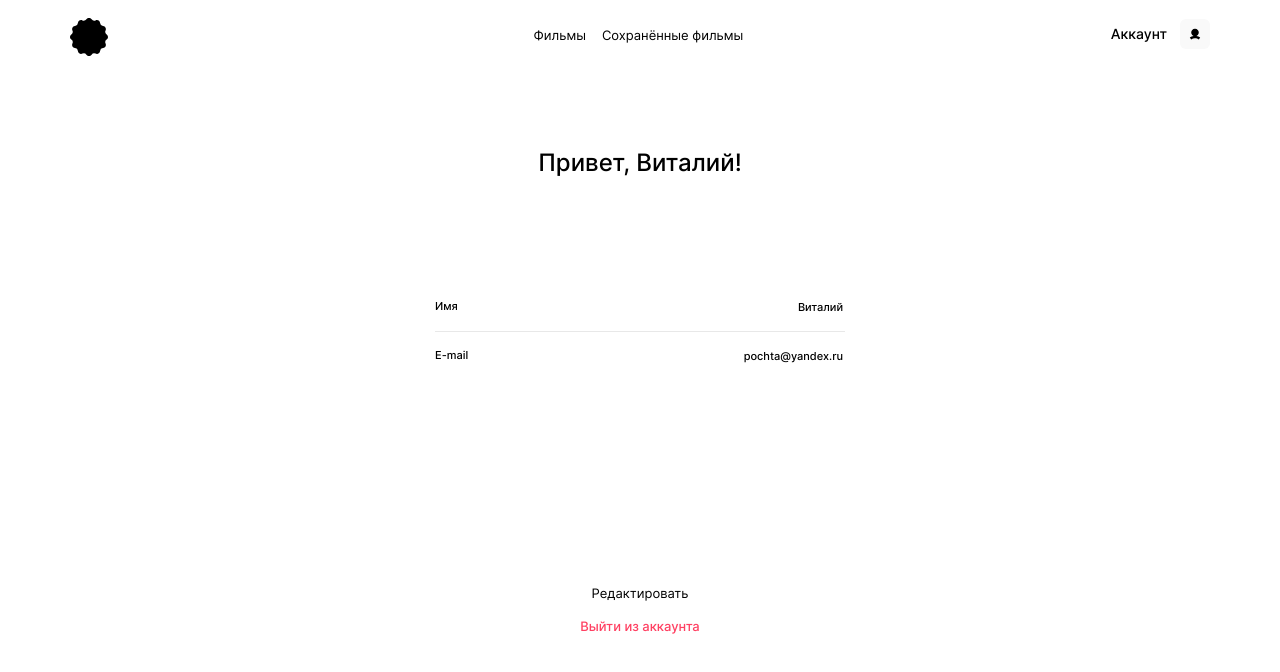
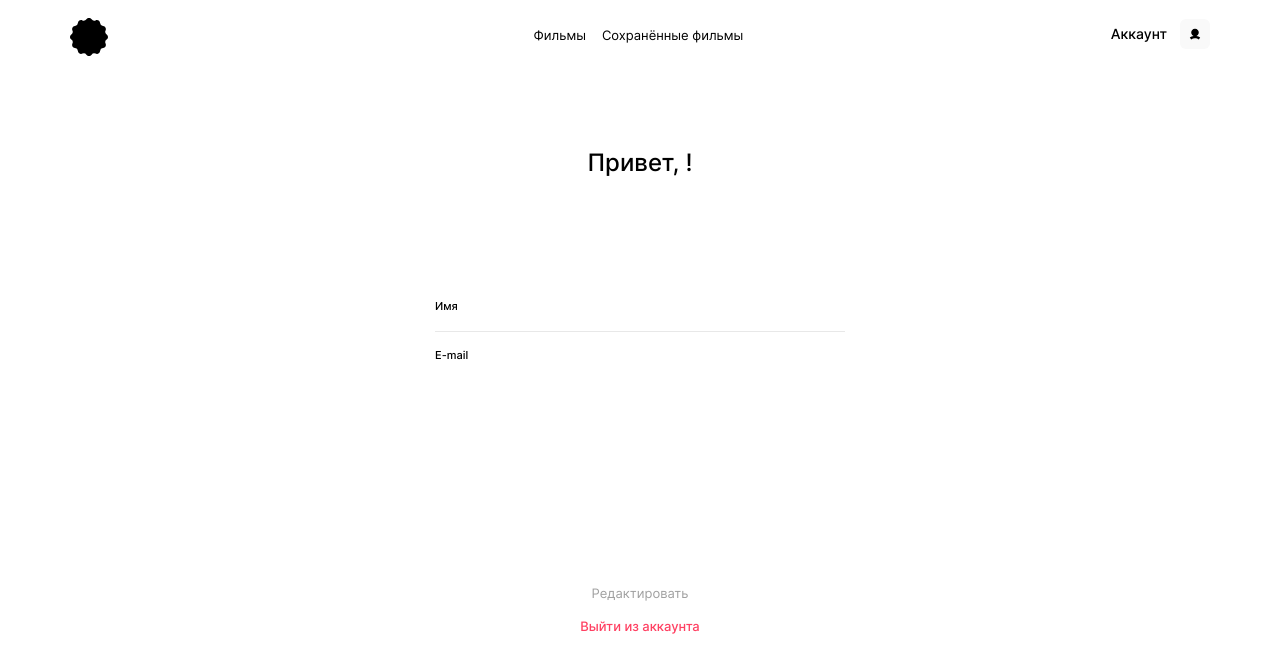
Before and after one commit to ClickEsc/movies-explorer-frontend, a React app: page /profile in a window 1280 px wide. Built offline with nearby package versions, Linux system fonts and the light colour scheme.

Commit message:
Feat: Add CurrentUserContext

```diff
--- a/src/components/App/App.js
+++ b/src/components/App/App.js
@@ -1,6 +1,8 @@
 import React from 'react';
-import { Route, Switch, useHistory } from 'react-router-dom';
+import { Route, Switch, Redirect, useHistory, useLocation } from 'react-router-dom';
 import { useMediaQuery } from 'react-responsive';
+
+import { CurrentUserContext } from '../../contexts/CurrentUserContext';
 
 import Header from '../Header/Header';
 import Main from '../Main/Main';
@@ -30,11 +32,15 @@ function App() {
 
   const history = useHistory();
 
+  const location = useLocation();
+  const path = location.pathname;
+
   const isMobile = useMediaQuery({ query: `(max-width: 850px)` });
 
   const isSuperMobile = useMediaQuery({ query: `(max-width: 500px)` });
 
   const [isLoggedIn, setIsLoggedIn] = React.useState(false);
+  const [currentUser, setCurrentUser] = React.useState({ name: '', email: ''});
   const [initialMovies, setInitialMovies] = React.useState([]);
   const [savedMovies, setSavedMovies] = React.useState([]);
   const [isPopupMenuOpen, setPopupMenuOpen] = React.useState(false);
@@ -70,7 +76,7 @@ function App() {
       mainApi.getToken(token)
         .then((res) => {
           if (res) {
-            /*setCurrentUser(res.data);*/
+            setCurrentUser(res);
             setIsLoggedIn(true);
             history.push('/');
           }
@@ -78,6 +84,14 @@ function App() {
         .catch(err => console.log(`Ошибка при запросе токена: ${err.message}`));
     }
   }
+
+  // Cохранение токена для повторного входа пользователя без дополнительной авторизации
+  React.useEffect(() => {
+    const token = localStorage.getItem('token');
+    if (token) {
+      handleLogIn();
+    }
+  }, []);
 
   // Регистрация пользователя
   function registerUser(name, email, password) {
@@ -106,7 +120,27 @@ function App() {
       .catch(err => console.log(`Ошибка при попытке входа пользователя: ${err.message}`));
   }
 
+  React.useEffect(() => {
+    if (isLoggedIn) {
+      mainApi.getUserInfo()
+        .then((res) => {
+          setCurrentUser(res);
+        })
+        .catch(err => console.log(`Ошибка при обращении за информацией о пользователе: ${err.message}`))
+    }
+  }, [isLoggedIn]);
+
+  // Изменение информации о пользователе
+  function updateUserInfo(currentUser) {
+    mainApi.editUserInfo(currentUser)
+      .then((res) => {
+        setCurrentUser(res);
+    })
+    .catch(err => console.log(`Ошибка при редактировании информации о пользователе: ${err.message}`))
+  }
+
   return (
+    <CurrentUserContext.Provider value={currentUser}>
       <div className="app">
         <div
           className="app__container"
@@ -138,7 +172,7 @@ function App() {
             </Route>
             <Route path="/profile">
               <Header isMobile={isMobile} isSuperMobile={isSuperMobile} onMenuClick={handleMenuClick} />
-            <Profile />
+              <Profile onProfileUpdate={updateUserInfo} />
             </Route>
             <Route path="/signin">
               <Header isMobile={isMobile} isSuperMobile={isSuperMobile} onMenuClick={handleMenuClick} />
@@ -155,6 +189,7 @@ function App() {
           <PopupMenu isOpen={isPopupMenuOpen} onClose={closeAllPopups} />
         </div>
       </div>
+    </CurrentUserContext.Provider>
   );
 }
 
--- a/src/components/Profile/Profile.css
+++ b/src/components/Profile/Profile.css
@@ -59,6 +59,11 @@
   color: #000;
   background-color: transparent;
   border: none;
+  outline: none;
+}
+
+.profile__save_blocked {
+  color: #a0a0a0;
 }
 
 .profile__link {
--- a/src/components/Profile/Profile.js
+++ b/src/components/Profile/Profile.js
@@ -1,20 +1,58 @@
+import React from 'react';
 import { Link } from 'react-router-dom';
+import { CurrentUserContext } from '../../contexts/CurrentUserContext';
 import './Profile.css';
 
-function Profile() {
+function Profile(props) {
+
+  const currentUserInfo = React.useContext(CurrentUserContext);
+
+  const [userName, setUserName] = React.useState(currentUserInfo.name);
+  const [userEmail, setUserEmail] = React.useState(currentUserInfo.email);
+
+  function handleUserNameChange(e) {
+    setUserName(e.target.value);
+    toggleSaveButton();
+  };
+
+  function handleUserEmailChange(e) {
+    setUserEmail(e.target.value);
+    toggleSaveButton();
+  };
+
+  function toggleSaveButton() {
+    if ((userName === currentUserInfo.name && userEmail === currentUserInfo.email) || userName === '' || userEmail === '') {
+      return true
+    } else {
+      return false
+    }
+  }
+
+  function handleSubmit(e) {
+    e.preventDefault();
+    props.onProfileUpdate({ name: userName, email: userEmail});
+  }
+
+  React.useEffect(() => {
+    if (currentUserInfo) {
+      setUserName(currentUserInfo.name);
+      setUserEmail(currentUserInfo.email);
+    }
+  }, [currentUserInfo]);
+
   return (
     <section className="profile">
-      <p className="profile__greeting">Привет, Виталий!</p>
-      <form noValidate className="profile__form" name="profile-update-form">
+      <p className="profile__greeting">Привет, {currentUserInfo.name}!</p>
+      <form noValidate onSubmit={handleSubmit} className="profile__form" name="profile-update-form">
         <div className="profile__container profile__container_name">
           <label className="profile__label profile__label_name" for="profileNameInput">Имя</label>
-          <input className="profile__input profile__input_name" id="profileNameInput" value="Виталий" type="text" />
+          <input onChange={handleUserNameChange} className="profile__input profile__input_name" id="profileNameInput" value={userName || ''} type="text" />
         </div>
         <div className="profile__container profile__container_email">
           <label className="profile__label profile__label_email" for="profileEmailInput">E-mail</label>
-          <input className="profile__input profile__input_email" id="profileEmailInput" value="pochta@yandex.ru" type="email" />
+          <input onChange={handleUserEmailChange} className="profile__input profile__input_email" id="profileEmailInput" value={userEmail || ''} type="email" />
         </div>
-        <button className="profile__save" type="submit" aria-label="Сохранить изменения">Редактировать</button>
+        <button disabled={toggleSaveButton()} className={`profile__save ${toggleSaveButton() ? 'profile__save_blocked' : ''} `} type="submit" aria-label="Сохранить изменения">Редактировать</button>
       </form>
       <Link to="/" className="profile__link">Выйти из аккаунта</Link>
     </section>
--- /dev/null
+++ b/src/contexts/CurrentUserContext.js
@@ -0,0 +1,3 @@
+import React from 'react';
+
+export const CurrentUserContext = React.createContext();
```
Lines whose indentation alone changed are shown as unchanged.
